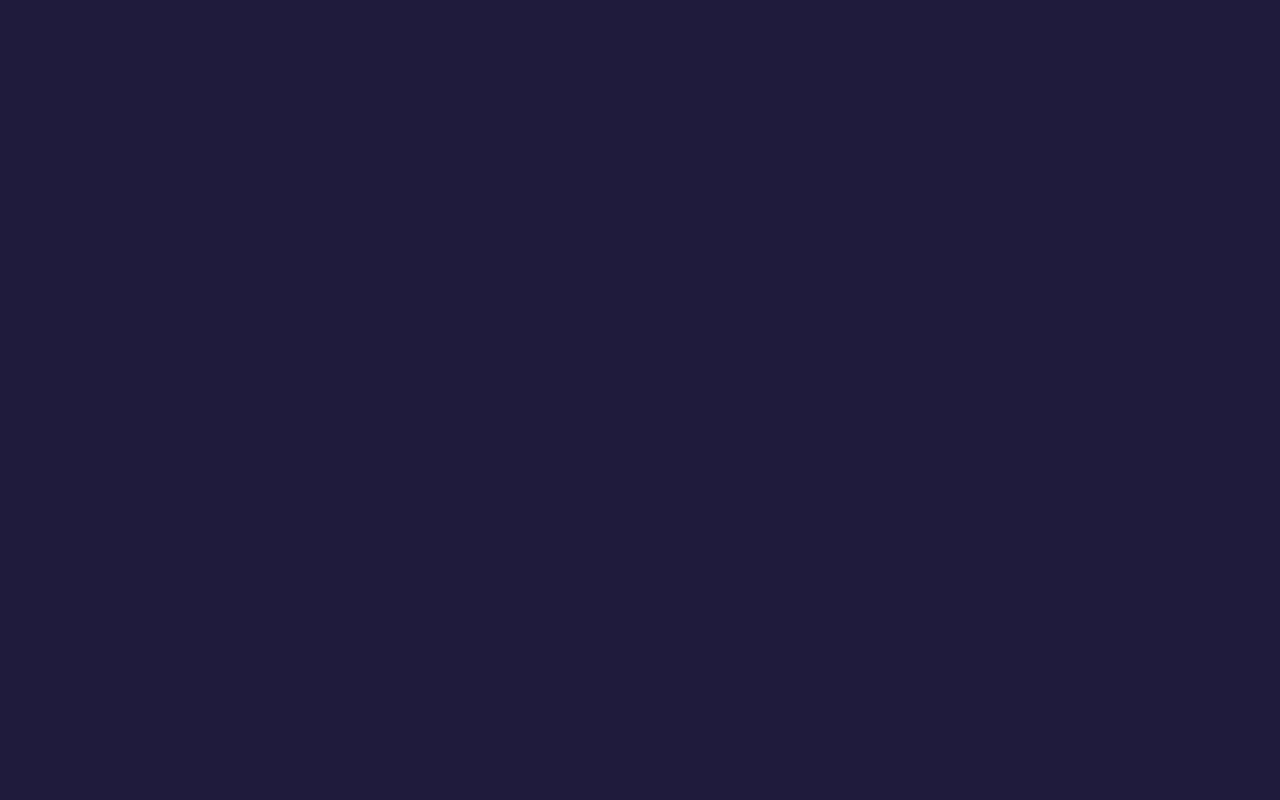
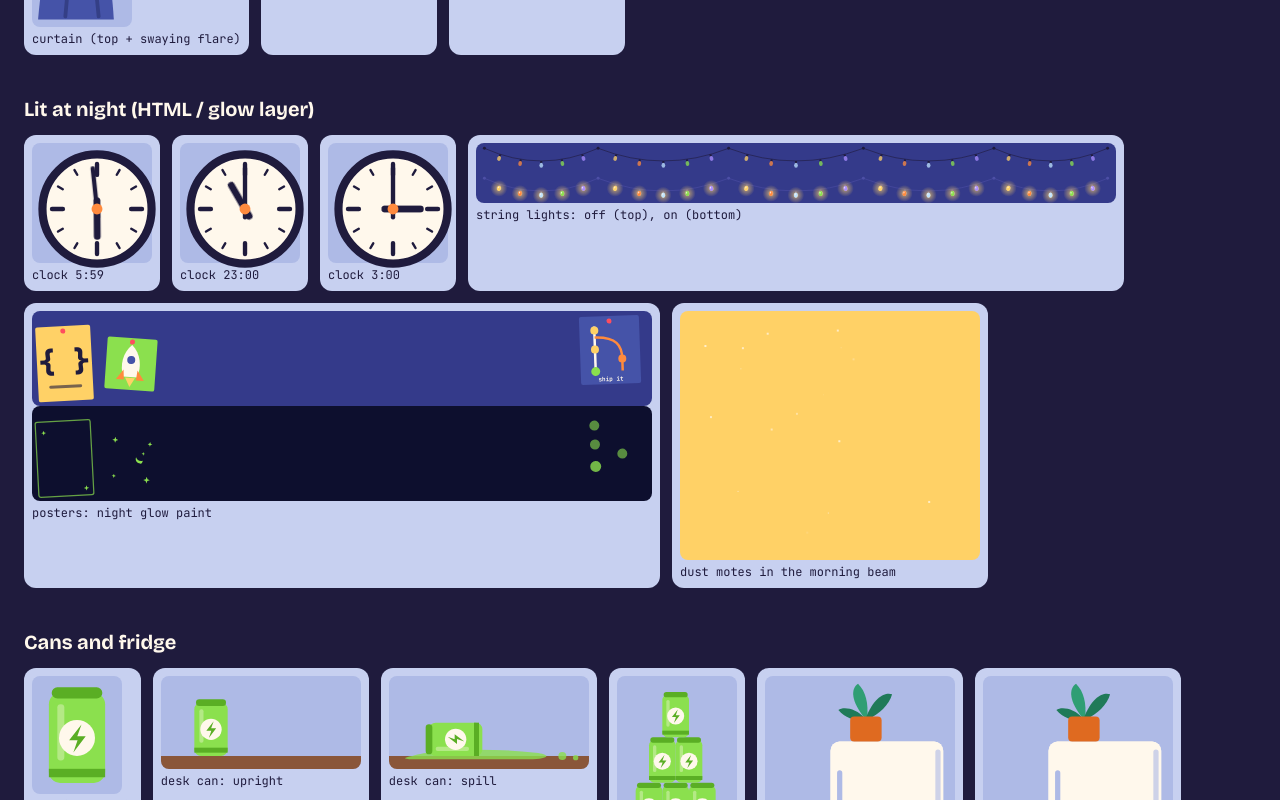
Before and after one commit to jinnaramuttej/Parallax, a Next.js app: page /dev/gallery in a window 1280 px wide. Shown: the part 3540-4340 px from the top of the page. Before the commit the page ends 3532 px from the top, so only its background shows below. Built offline with nearby package versions, Linux system fonts and the light colour scheme.

Commit message:
Dev gallery: room life, night glows, cans and fridge states

```diff
--- a/src/app/dev/gallery/page.tsx
+++ b/src/app/dev/gallery/page.tsx
@@ -25,6 +25,16 @@ import {
   type SecondState,
 } from "@/scene/screens/Screens";
 import { AnimeVideo } from "@/scene/screens/AnimeVideo";
+import { Can, CanStack, DeskCan, type DeskCanState } from "@/scene/props/Cans";
+import { Fridge, type FridgeState } from "@/scene/room/Fridge";
+import { BeanBag } from "@/scene/room/life/BeanBag";
+import { CoffeeShelf } from "@/scene/room/life/CoffeeShelf";
+import { Dust } from "@/scene/room/life/Dust";
+import { StringLights, StringLightsGlow } from "@/scene/room/life/StringLights";
+import { WallClock } from "@/scene/room/life/WallClock";
+import { TODO_ITEMS, Whiteboard } from "@/scene/room/life/Whiteboard";
+import { Posters, PostersGlow, type ShipPosterState } from "@/scene/room/Posters";
+import { CurtainFlare, CurtainTop } from "@/scene/room/Window";
 import { MovieVideo } from "@/scene/screens/MovieVideo";
 
 export const metadata: Metadata = {
@@ -140,6 +150,98 @@ export default function Gallery() {
         ))}
       </Section>
 
+
+      <Section title="Room life">
+        <Card title="coffee shelf" viewBox="1330 196 176 96" width={260}>
+          <CoffeeShelf />
+        </Card>
+        <Card title="bean bag" viewBox="1110 680 210 100" width={260}>
+          <BeanBag />
+        </Card>
+        {[0, TODO_ITEMS.length].map((n) => (
+          <Card key={n} title={`whiteboard: ${n} ticked`} viewBox="108 140 260 194" width={260}>
+            <Whiteboard ticked={n} />
+          </Card>
+        ))}
+        <Card title="curtain (top + swaying flare)" viewBox="396 36 132 540" width={100}>
+          <CurtainTop />
+          <CurtainFlare />
+        </Card>
+        {(["todo", "done"] as ShipPosterState[]).map((s) => (
+          <Card key={s} title={`poster: ${s}`} viewBox="1166 330 140 156" width={160}>
+            <Posters ship={s} />
+          </Card>
+        ))}
+      </Section>
+
+      <Section title="Lit at night (HTML / glow layer)">
+        {[359, 1380, 1620].map((m) => (
+          <figure key={m} className="m-0 rounded-xl bg-[var(--wall)] p-2 text-[var(--ink)]" data-card={`clock ${m}`}>
+            <div className="relative rounded-lg bg-[var(--wall-shade)]" style={{ width: 120, height: 120 }}>
+              <div className="absolute inset-0" style={{ width: 1600 * 1.364, height: 900 * 1.364, left: -1214 * 1.364, top: -120 * 1.364 }}>
+                <WallClock minutes={m} />
+              </div>
+            </div>
+            <figcaption className="mt-1 font-mono text-xs">
+              clock {Math.floor(m / 60) % 24}:{String(m % 60).padStart(2, "0")}
+            </figcaption>
+          </figure>
+        ))}
+        <figure className="m-0 rounded-xl bg-[var(--wall)] p-2 text-[var(--ink)]" data-card="string lights">
+          <div className="relative overflow-hidden rounded-lg bg-[var(--tint-night)]" style={{ width: 640, height: 60 }}>
+            <svg viewBox="40 10 1520 70" width={640} height={30} className="absolute left-0 top-0">
+              <StringLights />
+            </svg>
+            <div className="absolute left-0" style={{ top: 30, width: 640, height: 30 }}>
+              <svg viewBox="40 10 1520 70" width={640} height={30} className="absolute" style={{ mixBlendMode: "screen" }}>
+                <StringLights />
+              </svg>
+              <div className="absolute" style={{ width: 1600 * 0.421, height: 900 * 0.421, left: -40 * 0.421, top: -10 * 0.421 }}>
+                <StringLightsGlow />
+              </div>
+            </div>
+          </div>
+          <figcaption className="mt-1 font-mono text-xs">string lights: off (top), on (bottom)</figcaption>
+        </figure>
+        <figure className="m-0 rounded-xl bg-[var(--wall)] p-2 text-[var(--ink)]" data-card="posters glow">
+          <svg viewBox="80 330 1240 190" width={620} height={95} className="block rounded-lg bg-[var(--tint-night)]">
+            <Posters />
+          </svg>
+          <div className="relative overflow-hidden rounded-lg bg-[var(--sky-night-1)]" style={{ width: 620, height: 95 }}>
+            <div className="absolute" style={{ width: 1600 * 0.5, height: 900 * 0.5, left: -80 * 0.5, top: -330 * 0.5 }}>
+              <PostersGlow />
+            </div>
+          </div>
+          <figcaption className="mt-1 font-mono text-xs">posters: night glow paint</figcaption>
+        </figure>
+        <figure className="m-0 rounded-xl bg-[var(--wall)] p-2 text-[var(--ink)]" data-card="dust">
+          <div className="relative overflow-hidden rounded-lg" style={{ width: 300, height: 249, background: "var(--sun)", ["--s" as string]: 0.3 }}>
+            <Dust seed={11} clip="polygon(0% 0%, 64% 0%, 64% 48.2%, 100% 100%, 38% 100%, 0% 48.2%)" />
+          </div>
+          <figcaption className="mt-1 font-mono text-xs">dust motes in the morning beam</figcaption>
+        </figure>
+      </Section>
+
+      <Section title="Cans and fridge">
+        <Card title="can (own logo)" viewBox="-6 -4 32 42" width={90}>
+          <Can />
+        </Card>
+        {(["upright", "spill"] as DeskCanState[]).map((s) => (
+          <Card key={s} title={`desk can: ${s}`} viewBox="846 556 120 56" width={200}>
+            <rect x="846" y="604" width="120" height="10" fill="var(--wood)" />
+            <DeskCan state={s} />
+          </Card>
+        ))}
+        <Card title="can stack" viewBox="1190 490 90 120" width={120}>
+          <CanStack />
+        </Card>
+        {(["closed", "open"] as FridgeState[]).map((s) => (
+          <Card key={s} title={`fridge: ${s}`} viewBox="1230 280 290 490" width={190}>
+            <Fridge state={s} />
+          </Card>
+        ))}
+      </Section>
+
       <Section title="Mug, headphones">
         {(["filled", "empty"] as MugState[]).map((s) => (
           <Card key={s} title={`mug: ${s}`} viewBox="-30 -40 60 50" width={140}>
```
